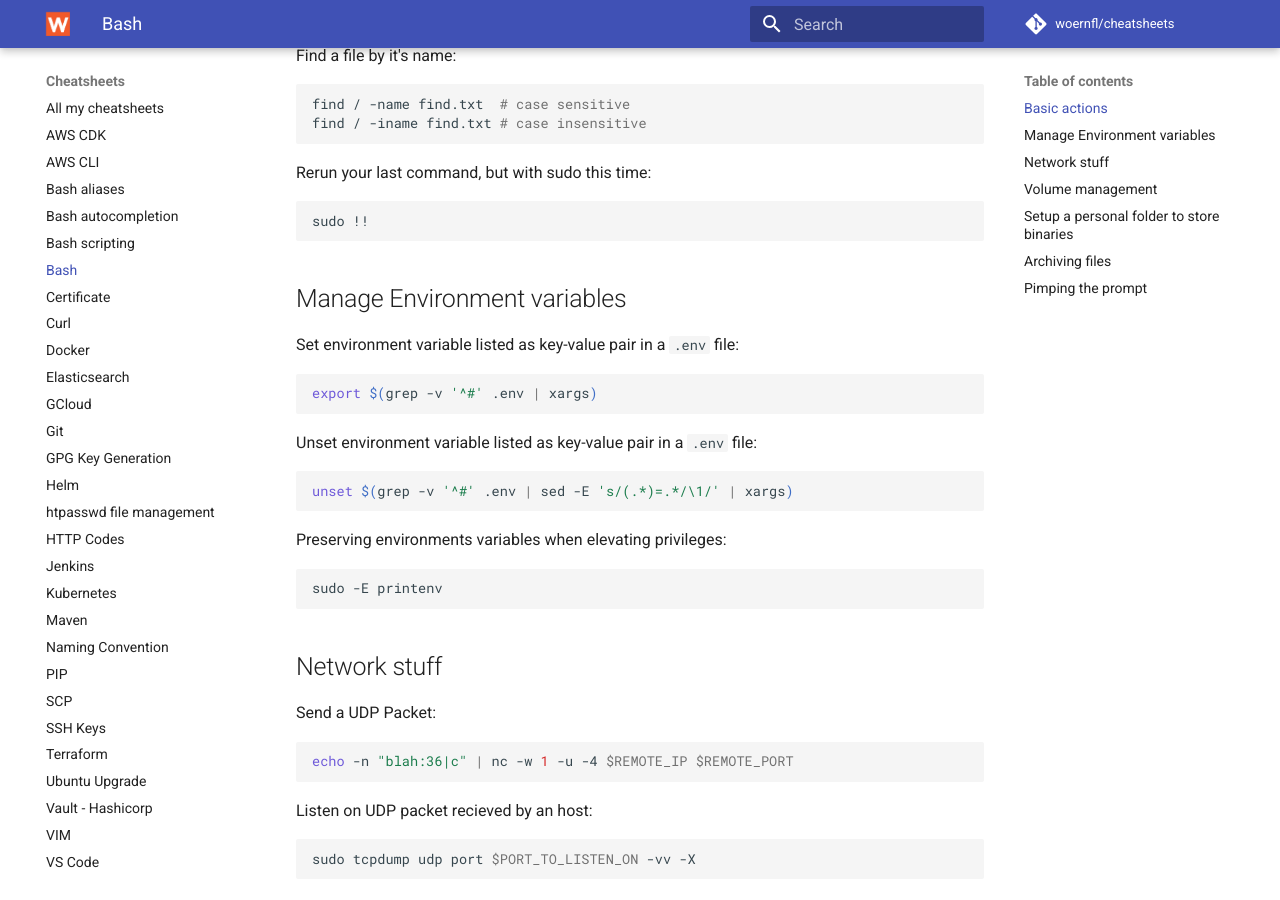
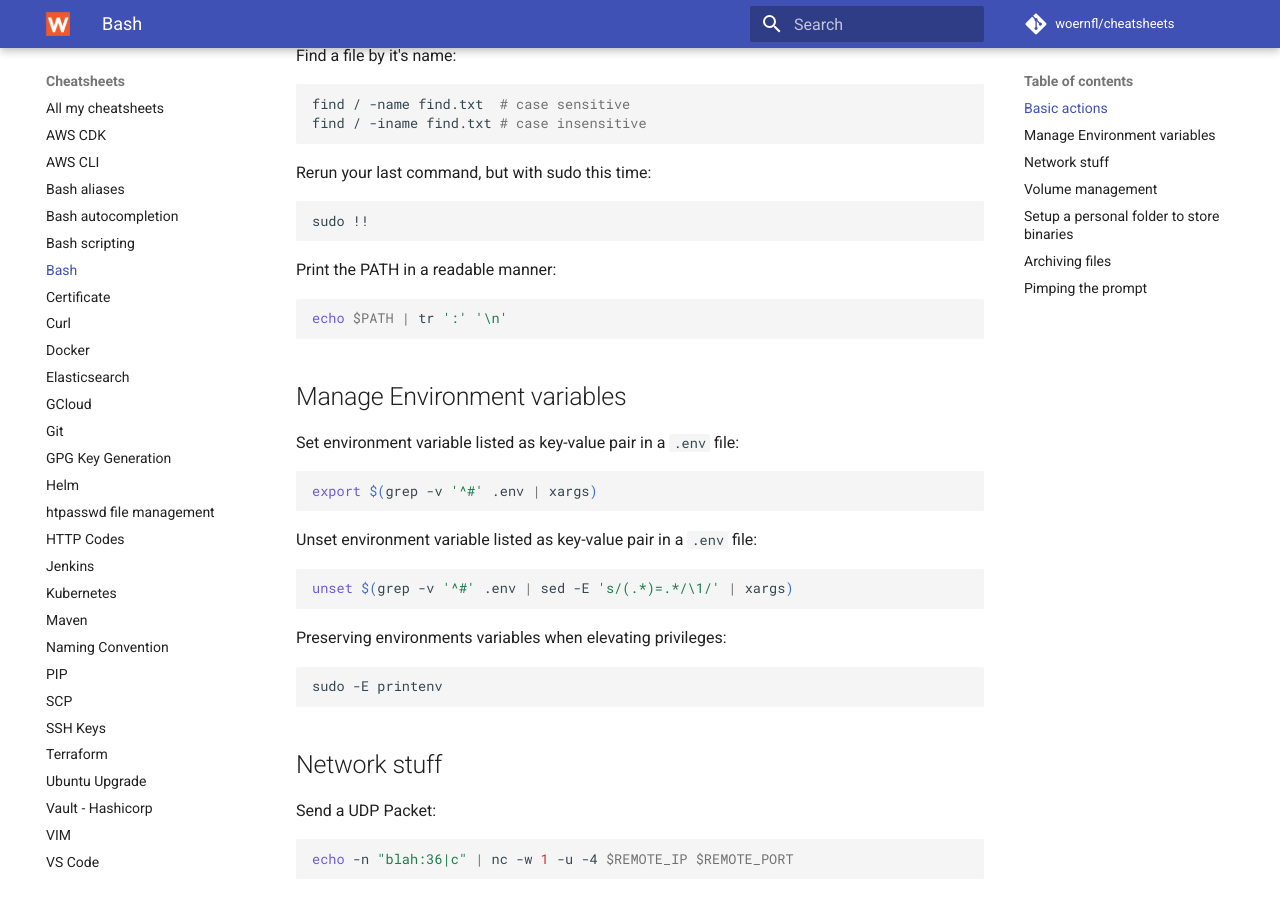
Before and after one commit to woernfl/cheatsheets, an MkDocs documentation site: the page built from docs/bash.md, in a window 1280 px wide and 900 px high, scrolled down 383 px. Built offline with MkDocs 1.6.1 and Material for MkDocs 9.7.7, drawn with Linux system fonts in a browser that asks for light colours; comment, search, counter and statistics services are not loaded.

Commit message:
Update bash.md

````diff
--- a/docs/bash.md
+++ b/docs/bash.md
@@ -25,6 +25,12 @@
 
 ```bash
 sudo !!
+```
+
+Print the PATH in a readable manner:
+
+```bash
+echo $PATH | tr ':' '\n'
 ```
 
 ## Manage Environment variables
````
